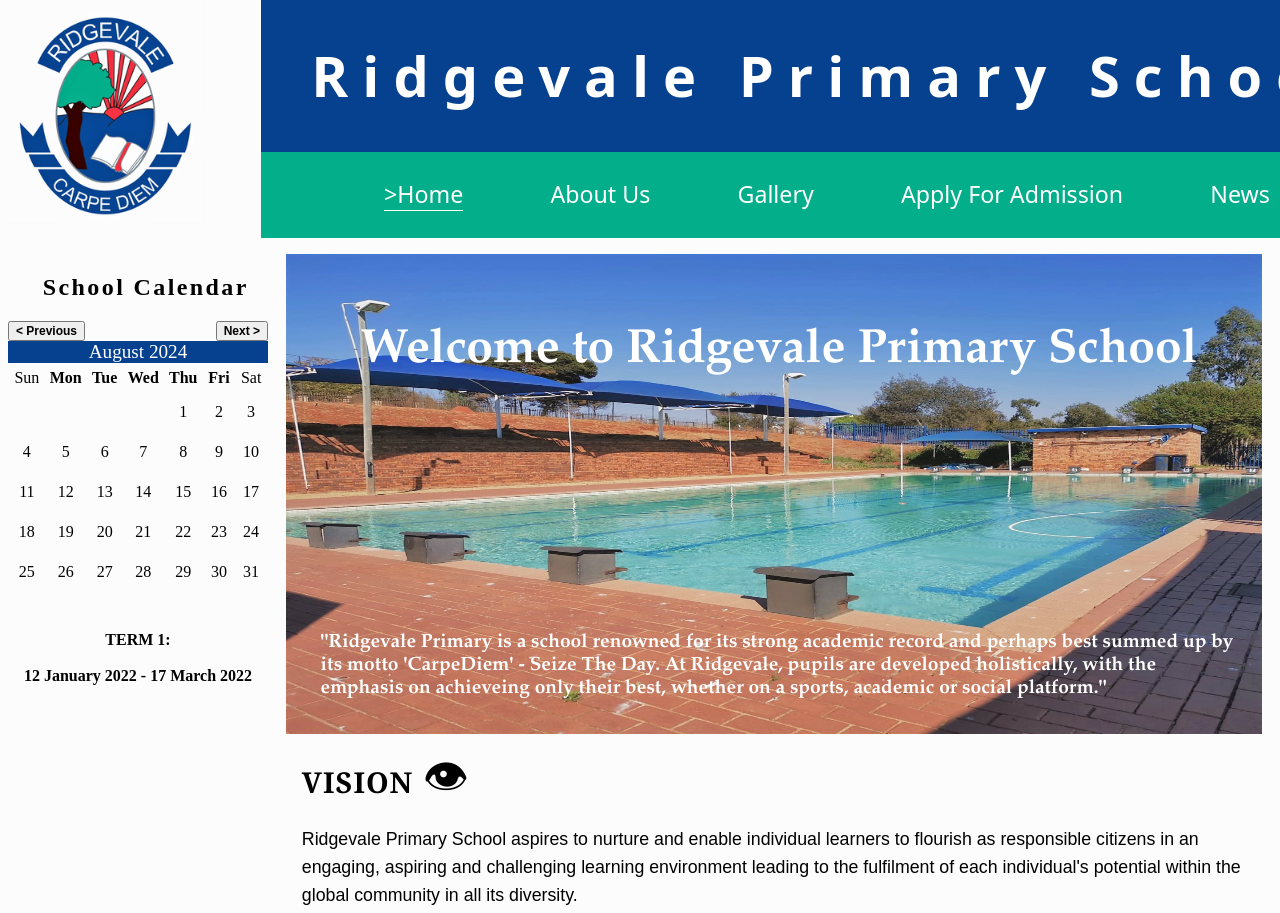
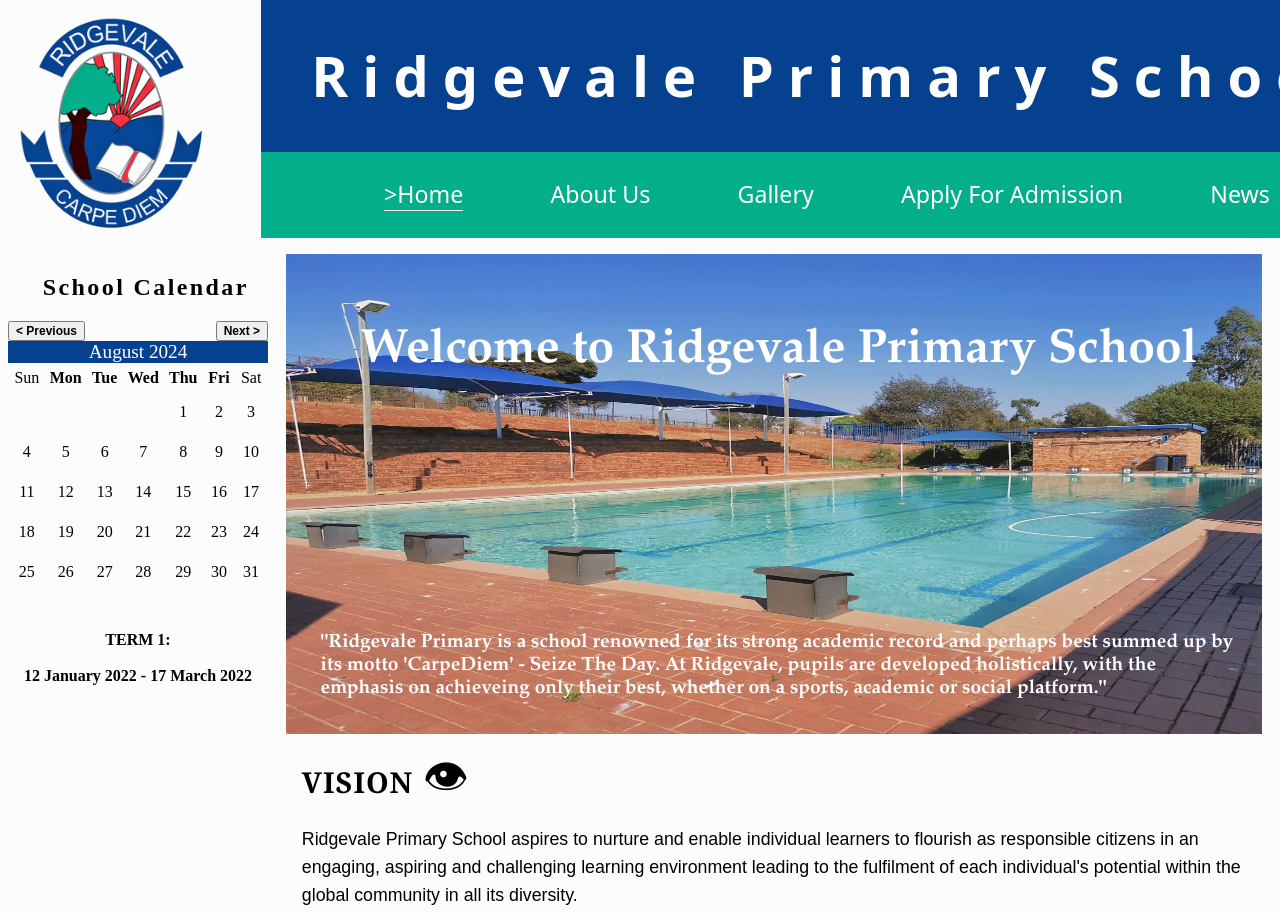
Before and after one commit to MoikabiOL/RPS, a plain HTML site: page index.html in a window 1280 px wide. Shown: the top 913 px of the page. Drawn offline with Linux system fonts and the light colour scheme.

Commit message:
Update index.html

```diff
--- a/index.html
+++ b/index.html
@@ -87,7 +87,7 @@
 	<body>
 		<a id="top"></a><!-- When a user scrolls all the way to the bottom, the button that appears on the right-side, brings the user back to the top of the page -->
 		<header class="emblem">
-			<img id="logo" src="images/rpsemblem3.png" alt="School Emblem" width="80%" title="Ridgevale Primary School Emblem" />
+			<img id="logo" src="images/rpsemblem3.png" alt="School Emblem" width="85%" title="Ridgevale Primary School Emblem" />
 		</header>
 		<header>
 			<h1 class="organization">Ridgevale Primary School</h1>
```
